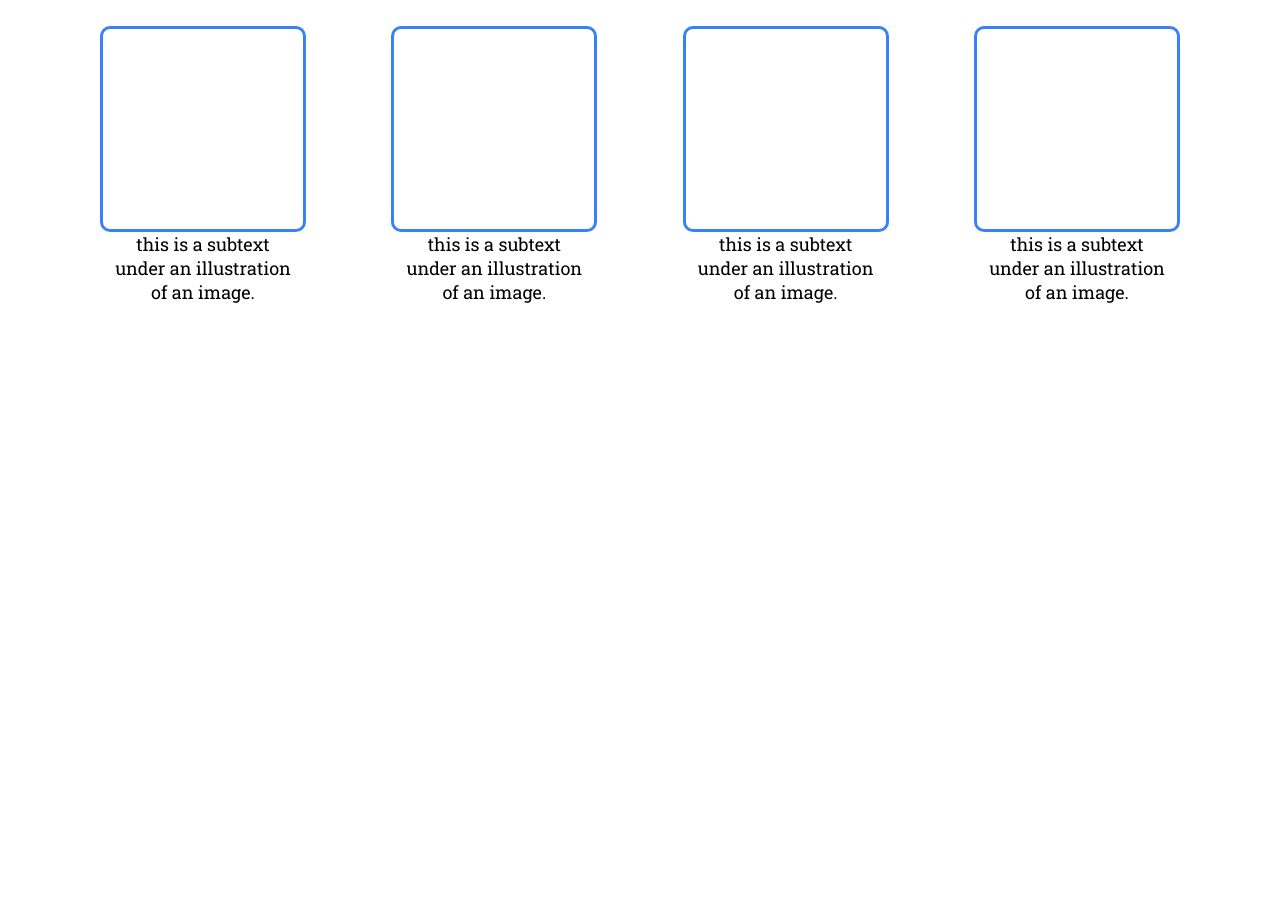
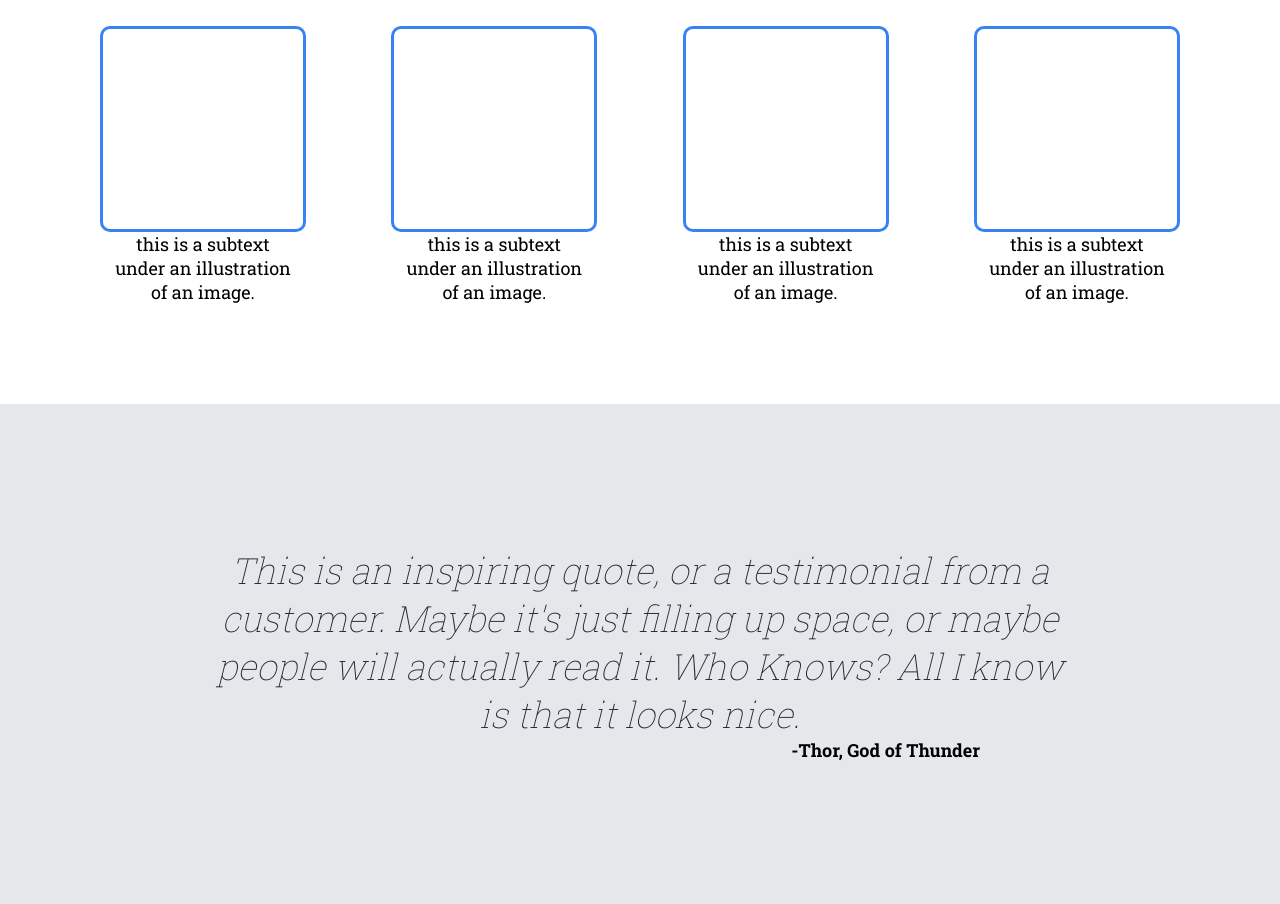
Before and after one commit to RobJoeeLee/odin-landing-page, a plain HTML site: page index.html in a window 1280 px wide. Shown: the part 691-1595 px from the top of the page. Before the commit the page ends 1095 px from the top, so only its background shows below. Drawn offline with Linux system fonts and the light colour scheme.

Commit message:
Finishing third section

```diff
--- a/index.html
+++ b/index.html
@@ -50,5 +50,13 @@
                 </div>
             </div>
         </div>
+        <div class="third-section">
+            <h3>This is an inspiring quote, or a testimonial from a</br>
+                customer. Maybe it's just filling up space, or maybe</br>
+                people will actually read it. Who Knows? All I know</br>
+                is that it looks nice.
+            </h3>
+            <p class="p-third"> -Thor, God of Thunder</p>
+        </div>
     </body>
 </html>
--- a/styles.css
+++ b/styles.css
@@ -117,3 +117,27 @@ h2{
     text-align: center;
     font-size: 18px;
 }
+
+.third-section {
+    background-color: #E5E7EB;
+    height: 500px;
+    display: flex;
+    flex-direction: column;
+    justify-content: center;
+}
+
+h3 {
+    font-size: 36px;
+    font-weight: lighter;
+    font-style: italic;
+    color: #1F2937;
+    text-align: center;
+}
+
+.p-third {
+    font-size: 18px;
+    font-weight: bold;
+    display: flex;
+    justify-content: flex-end;
+    margin-right: 300px;
+}
```
